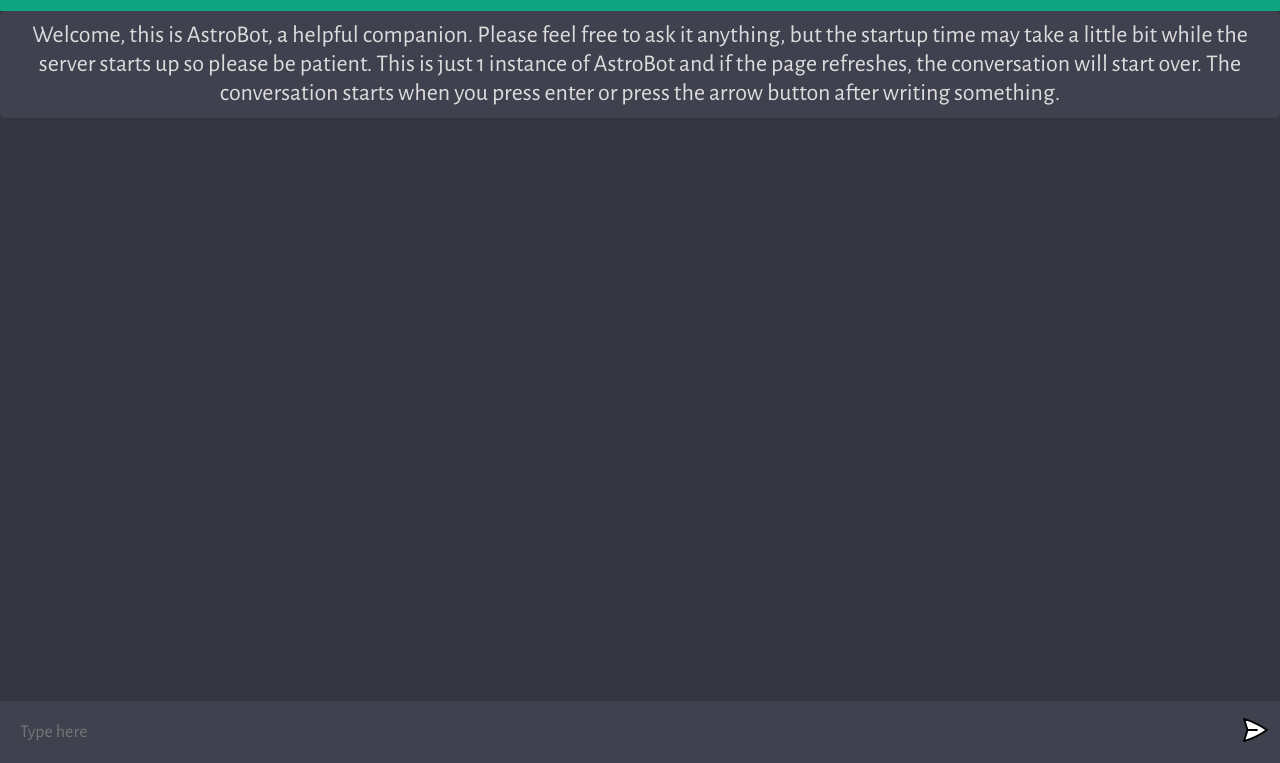
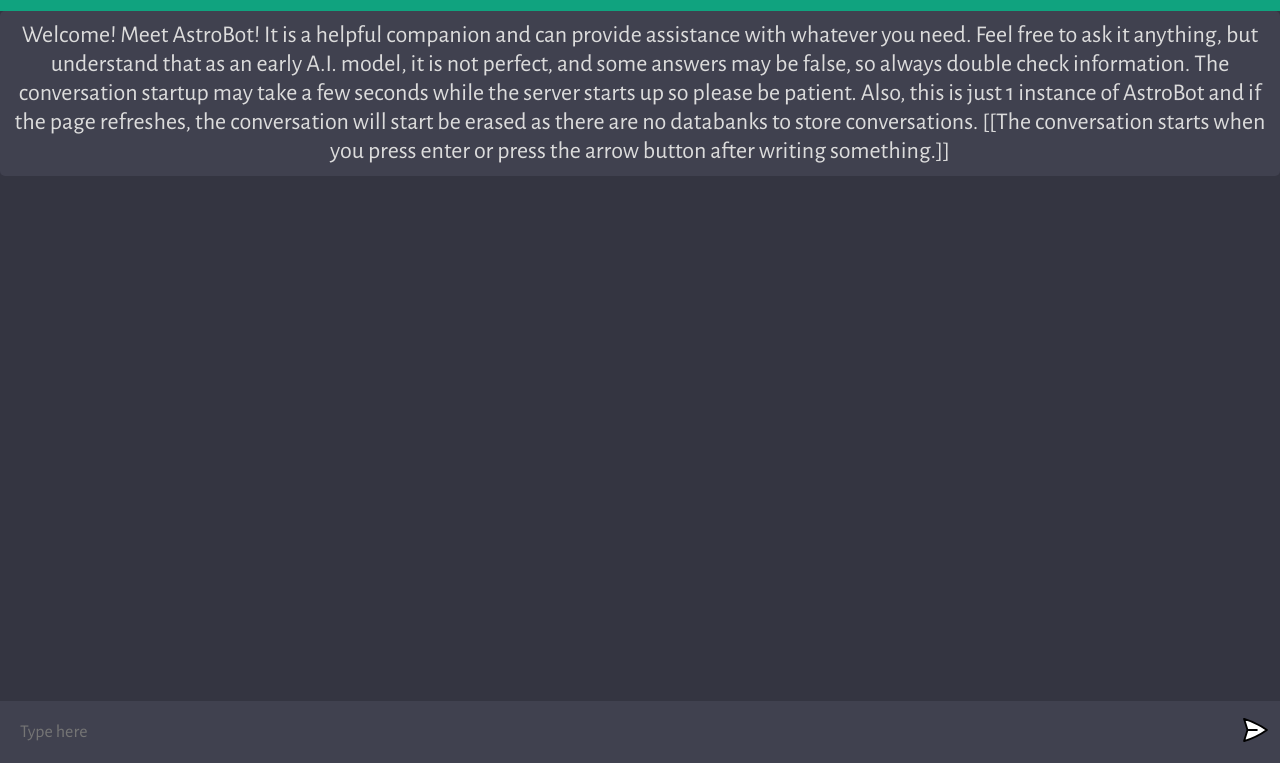
Before and after one commit to creativeisaiah/ai-helper, a website built with Vite: page client/index.html in a window 1280 px wide. Shown: the part 38-801 px from the top of the page. Built offline with nearby package versions, Linux system fonts and the light colour scheme.

Commit message:
welcome message

```diff
--- a/client/index.html
+++ b/client/index.html
@@ -11,7 +11,7 @@
     <div id="banner">AstroBot</div>
     <div id="app">
       <div id="intro-message" class="intro-message">
-        Welcome, this is AstroBot, a helpful companion. Please feel free to ask it anything, but the startup time may take a little bit while the server starts up so please be patient. This is just 1 instance of AstroBot and if the page refreshes, the conversation will start over. The conversation starts when you press enter or press the arrow button after writing something.
+        Welcome! Meet AstroBot! It is a helpful companion and can provide assistance with whatever you need. Feel free to ask it anything, but understand that as an early A.I. model, it is not perfect, and some answers may be false, so always double check information.  The conversation startup may take a few seconds while the server starts up so please be patient. Also, this is just 1 instance of AstroBot and if the page refreshes, the conversation will start be erased as there are no databanks to store conversations. [[The conversation starts when you press enter or press the arrow button after writing something.]]
       </div>
       <div id="chat_container"></div>
       <form>
```
